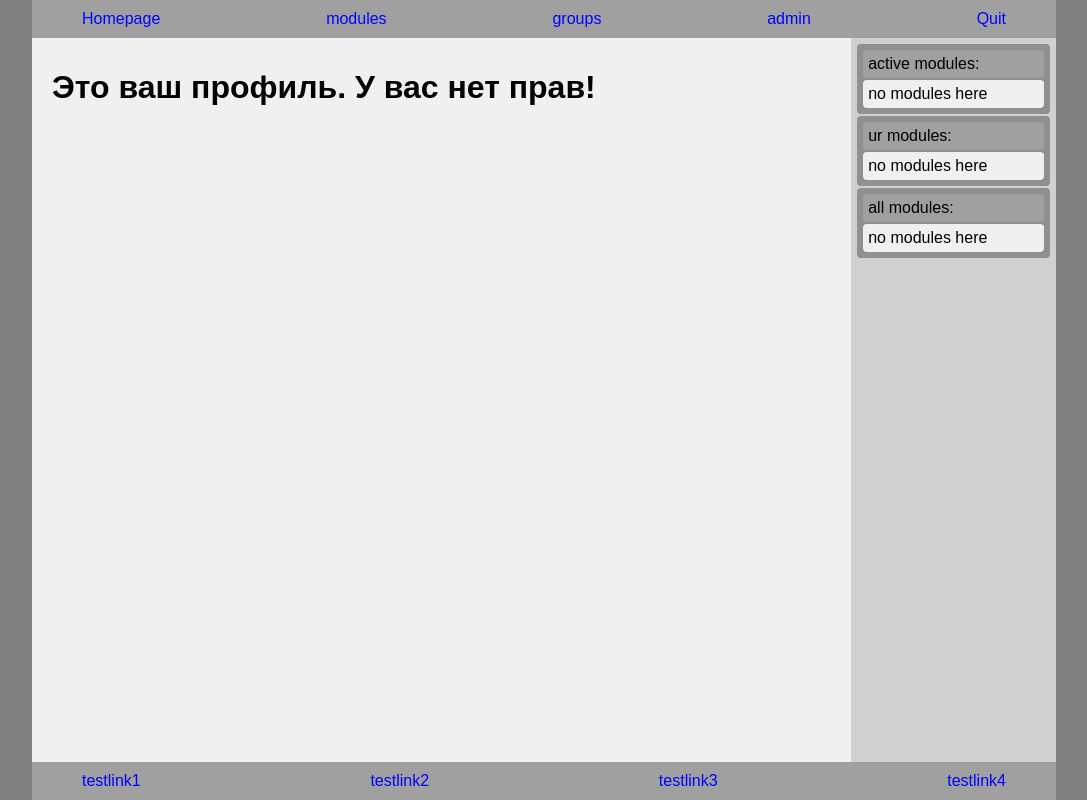
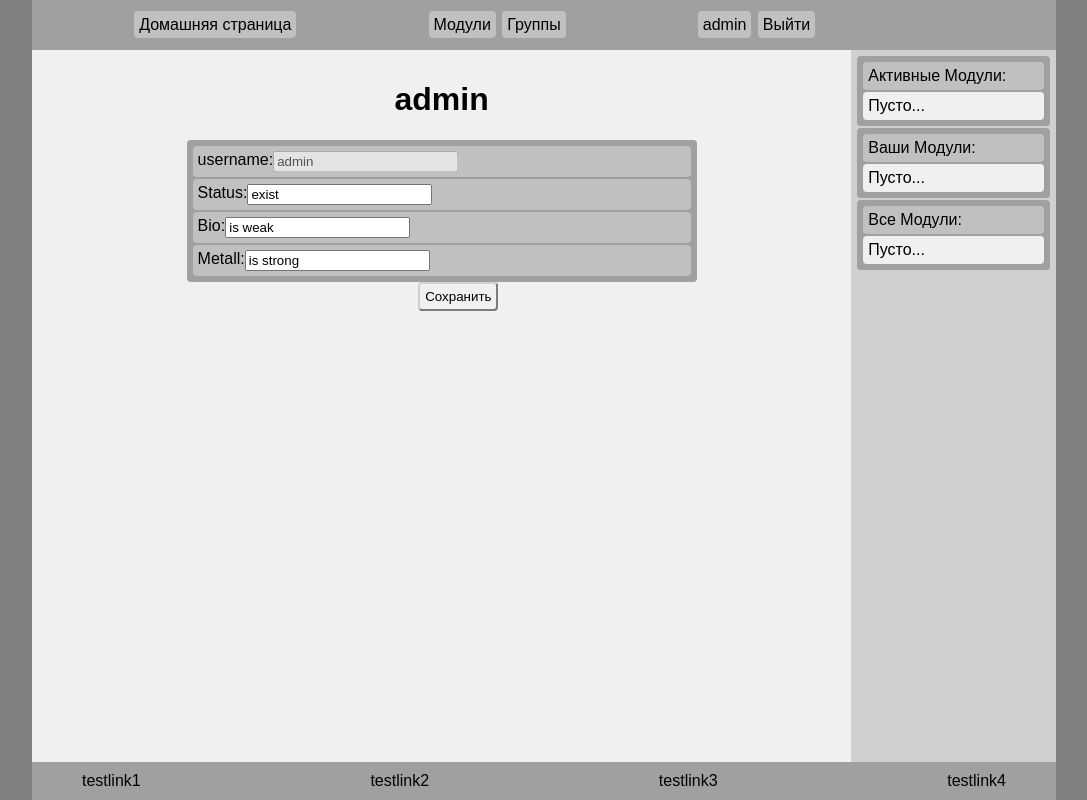
Before and after one commit to maximalekseenko/testing-system, a Django app: page /accounts/ in a window 1280 px wide. Shown: the whole page, without its empty margins (96-1183 px from the left). Run offline with Django 3.2, Linux system fonts and the light colour scheme; a user stored in the database is signed in; data comes from the database, SQL or seed files in the repository; data that the repository does not hold is empty.

Commit message:
account front

```diff
--- a/accounts/forms.py
+++ b/accounts/forms.py
@@ -18,3 +18,26 @@ class RegisrationForm(UserCreationForm):
         if commit:
             user.save()
         return user
+
+
+class AccountForm(forms.Form):
+    username = forms.CharField(
+        label='username',
+        max_length=64,
+        widget=forms.TextInput(attrs={'disabled': ''})
+    )#username-end
+    status = forms.CharField(
+        label='Status',
+        max_length=64,
+        widget=forms.TextInput()
+    )#status-end
+    bio = forms.CharField(
+        label='Bio',
+        max_length=64,
+        widget=forms.TextInput()
+    )#bio-end
+    metall = forms.CharField(
+        label='Metall',
+        max_length=64,
+        widget=forms.TextInput()
+    )#metall-end
--- a/accounts/models.py
+++ b/accounts/models.py
@@ -6,9 +6,10 @@ from django.db.models.signals import post_save
 # UserData
 class UserProfile(models.Model):
     user        = models.OneToOneField(User, on_delete=models.CASCADE)
-    user_type   = models.CharField(max_length=20, default='guest')
-    desription  = models.CharField(max_length=100, default="no description... yet.")
-
+    user_type   = models.CharField(max_length=32)
+    status      = models.CharField(max_length=64, default='exist')
+    bio         = models.CharField(max_length=64, default='is weak')
+    metall      = models.CharField(max_length=64, default='is strong')
 
 def create_profile(sender,**kwargs):
     if kwargs['created']:
--- a/accounts/templates/account.html
+++ b/accounts/templates/account.html
@@ -1,4 +1,20 @@
 {% extends './base.html' %}
 {% block content %}
-<h1>Это ваш профиль. У вас нет прав!</h1>
+<h1 style="text-align: center;">{{user}}</h1>
+<form method="post">
+    {% csrf_token %}
+
+    <div class="flex flex-col box" style="margin: auto; width: 500px;">
+        {% for field in form %}
+        <div class="flex component2">
+            {{field.label_tag}}
+            {{field}}
+            {% for error in field.errors %}
+            <a style="font-size:14px; color: red">{{error}}</a>
+            {% endfor %}
+        </div>
+        {% endfor %}
+    </div>
+    <button type="submit" style="margin: 0% 47%;">Сохранить</button>
+</form>
 {% endblock %}
--- a/accounts/views.py
+++ b/accounts/views.py
@@ -2,6 +2,7 @@ from django.shortcuts import render, redirect
 from django.contrib.auth import login, authenticate
 from django.contrib.auth.forms import UserCreationForm
 from static.py.view import get_base_context
+from .forms import AccountForm
 
 
 def LoginView(request):
@@ -21,6 +22,7 @@ def LoginView(request):
 
 
 def RegisterView(request):
+    context = get_base_context(request, "Регистрация")
     if request.method == 'POST':
         form = UserCreationForm(request.POST)
         if form.is_valid():
@@ -34,10 +36,25 @@ def RegisterView(request):
             return redirect('/')
     else:
         form = UserCreationForm()
-
-    args = {'form': form, 'button': 'register'}
-    return render(request, 'registration/register.html', args)
+    context['form'] = form
+    return render(request, 'registration/register.html', context)
 
 
 def AccoutView(request):
-    return render(request, 'account.html')
+    context = get_base_context(request, "")
+    if request.method == 'POST':
+        form = AccountForm(request.POST)
+        request.user.userprofile.status = form.data['status']
+        request.user.userprofile.bio    = form.data['bio']
+        request.user.userprofile.metall = form.data['metall']
+        request.user.userprofile.save()
+        return redirect(f'/')
+    #if POST-end
+    context['form'] = AccountForm(
+        initial={
+            'username'  : request.user.username,
+            'status'    : request.user.userprofile.status,
+            'bio'       : request.user.userprofile.bio,
+            'metall'    : request.user.userprofile.metall,
+    })
+    return render(request, 'account.html', context)
--- a/main/views.py
+++ b/main/views.py
@@ -3,7 +3,7 @@ from static.py.view import get_base_context
 
 
 def HomeView(request):
-    context = get_base_context(request, "Главная")
+    context = get_base_context(request, "Главная страница")
     return render(request, 'home.html', context)
 #HomeView-end
 
--- a/static/css/common-base.css
+++ b/static/css/common-base.css
@@ -8,22 +8,38 @@ html {
     background-color:#808080;
     height:100%;
 }
-html a {
-    text-decoration: none;
-}
 main {
     width: 100%;
-    background-color:#F0F0F0;
     flex:1 1 0;
+}/*big-end*/
+
+
+button {
+    background-color: #F0F0F0;
+    border-radius: 4px;
+    border-color: #D0D0D0;
+    padding: 5px;
 }
+
+
 footer, header {
     background-color: #A0A0A0;
     padding: 10px 50px;
+}
+footer a:any-link, header a:any-link {
+    color:#000000
+}
+footer a:focus, header a:focus{
+    color:#300030
+}/*footer, header-end*/
 
+
+a:any-link {
+    color:#5000F0
 }
-a:any-link, footer a:any-link, header a:any-link {
-    color:blue
+a:any-link:focus {
+    color:#A000A0
 }
-a:any-link, footer a:focus, header a:focus{
-    color:blueviolet
-}
+a {
+    text-decoration: none;
+}/*a-end*/
--- a/static/css/common-class.css
+++ b/static/css/common-class.css
@@ -21,16 +21,16 @@ div#sider{
 
 .component2 {
     border-radius: 4px;
-    border-color: #A0A0A0;
-    background-color: #A0A0A0;
+    border-color: #C0C0C0;
+    background-color: #C0C0C0;
     padding: 5px;
     margin: 1px;
 }
 
 .box {
     border-radius: 4px;
-    border-color: #909090;
-    background-color: #909090;
+    border-color: #A0A0A0;
+    background-color: #A0A0A0;
     padding: 5px;
     margin: 1px;
 }
--- a/static/templates/header.html
+++ b/static/templates/header.html
@@ -1,11 +1,18 @@
-<a href="/">Homepage</a>
-<a href="/tasks/">modules</a>
-<a href="/groups/">groups</a>
+<div class="box" style="margin-left: 5%;">
+    <a class="component2" href="/">Домашняя страница</a>
+</div>
 
-{% if request.user.is_authenticated %}
-    <a href="/accounts/">{{user}}</a>
-    <a href="/accounts/logout/">Quit</a>
-{% else %}
-    <a href="/accounts/login/">Sign in</a>
-    <a href="/accounts/register/">Register</a>
-{% endif %}
+<div class="box">
+    <a class="component2" href="/tasks/">Модули</a>
+    <a class="component2" href="/groups/">Группы</a>
+</div>
+
+<div class="box" style="margin-right: 20%;">
+        {% if request.user.is_authenticated %}
+        <a class="component2" href="/accounts/">{{user}}</a>
+        <a class="component2" href="/accounts/logout/">Выйти</a>
+        {% else %}
+        <a class="component2" href="/accounts/login/">Войти</a>
+        <a class="component2" href="/accounts/register/">Регистрация</a>
+        {% endif %}
+</div>
--- a/static/templates/sider.html
+++ b/static/templates/sider.html
@@ -1,7 +1,7 @@
 <div class="box flex-col">
-    <p class="component2">active modules:</p>
+    <p class="component2">Активные Модули:</p>
     {% if not active_modules %}
-        <p class="component">no modules here</p>
+        <p class="component">Пусто...</p>
     {% endif %}
     {% for module in active_modules %}
         <a class="component" href="/tasks/{{module.id}}">{{module.name}}</a>
@@ -9,9 +9,9 @@
 </div>
 
 <div class="box flex-col">
-    <p class="component2">ur modules:</p>
+    <p class="component2">Ваши Модули:</p>
     {% if not my_modules %}
-        <p class="component">no modules here</p>
+        <p class="component">Пусто...</p>
     {% endif %}
     {% for module in my_modules %}
         <a class="component" href="/tasks/{{module.id}}">{{module.name}}</a>
@@ -19,9 +19,9 @@
 </div>
 
 <div class="box flex-col">
-    <p class="component2">all modules:</p>
+    <p class="component2">Все Модули:</p>
     {% if not all_modules %}
-        <p class="component">no modules here</p>
+        <p class="component">Пусто...</p>
     {% endif %}
     {% for module in all_modules %}
         <a class="component" href="/tasks/{{module.id}}">{{module.name}}</a>
```
Also changed, not shown: accounts/templates/registration/login.html (+15 -15 lines), accounts/templates/registration/register.html (+9 -9 lines), main/templates/home.html (+7 -5 lines), accounts/migrations/0002_auto_20210220_0155.py (added), db.sqlite3, main/migrations/0003_auto_20210220_0155.py (added).
